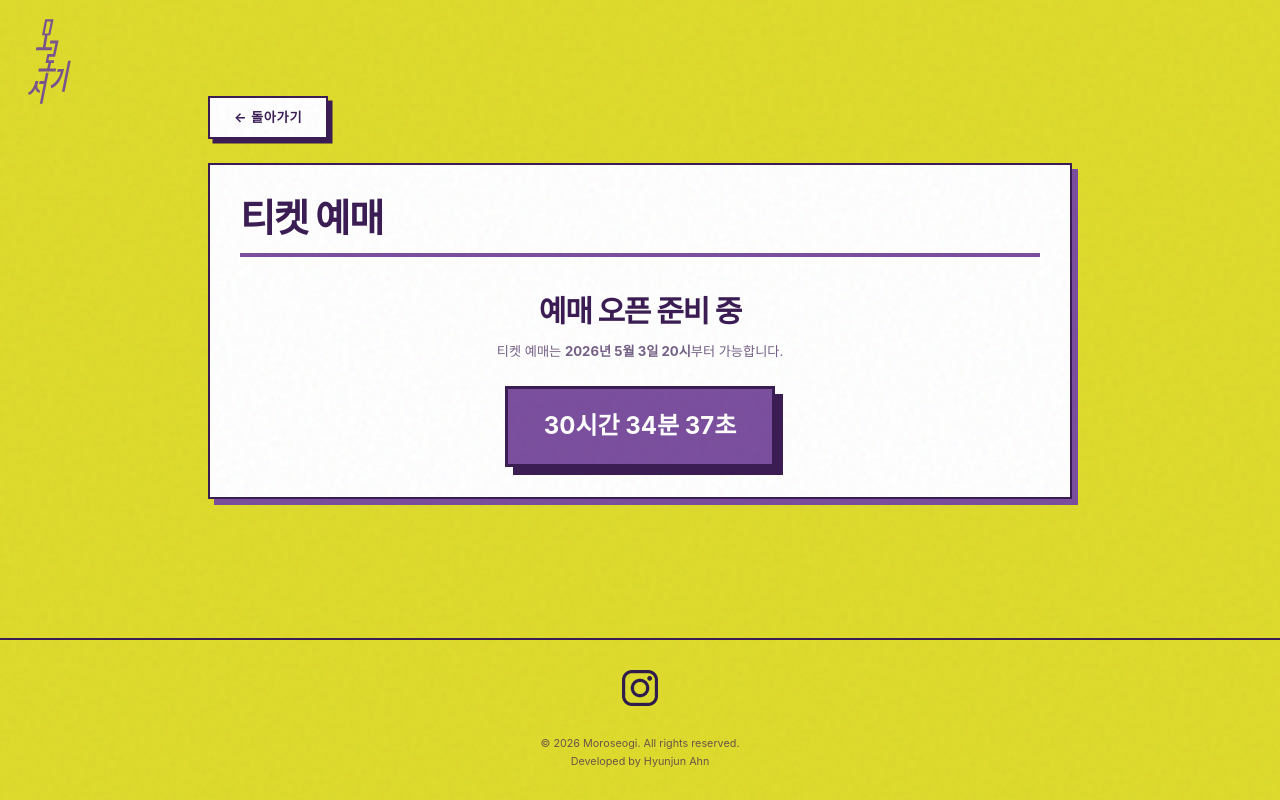
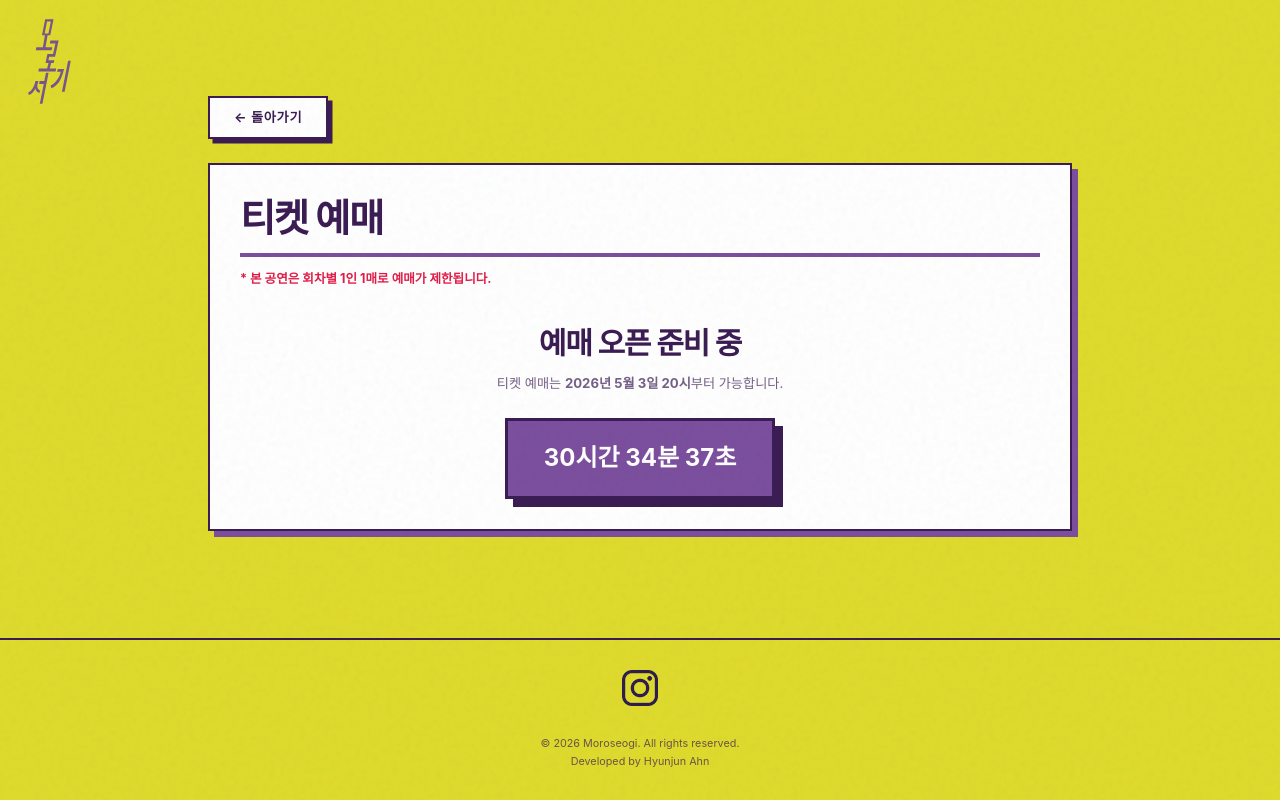
Before and after one commit to thisnicework/moroseogi, a React (Vite) app: page /booking in a window 1280 px wide. Built offline with nearby package versions, Linux system fonts and the light colour scheme; no server answers; the database is empty; a web font is replaced by a local one.

Commit message:
Update credits in PointsPage and add reservation limit notice in BookingPage

```diff
--- a/src/pages/BookingPage.tsx
+++ b/src/pages/BookingPage.tsx
@@ -225,7 +225,10 @@ export default function BookingPage() {
       </div>
 
       <div className="card">
-        <h1 className="mb-12" style={{ borderBottom: '4px solid var(--purple)', paddingBottom: '1rem' }}>티켓 예매</h1>
+        <h1 className="mb-4" style={{ borderBottom: '4px solid var(--purple)', paddingBottom: '1rem' }}>티켓 예매</h1>
+        <p className="mb-12" style={{ color: 'var(--error)', fontWeight: '700', fontSize: '1.05rem' }}>
+          * 본 공연은 회차별 1인 1매로 예매가 제한됩니다.
+        </p>
 
         {loading ? (
           <p className="text-center">공연 정보를 불러오는 중입니다...</p>
--- a/src/pages/PointsPage.tsx
+++ b/src/pages/PointsPage.tsx
@@ -43,7 +43,7 @@ export const pointsData = [
     keywords: ['끄덕임', '경청', '기억'],
     description: '<점이 되는 당신에게>에서는 \n출연자와 관객이 만나는 찰나의 순간이 더 길어진다.\n우리는 당신을 더 잘 만나기 위해\n그러니까 당신의 존재감을 더욱 느끼기 위해\n되려 당신을 직시하지 않는 태도로 아슬히 다가간다.\n애써 느리게, 굳이 부정확함을 감수하며.\n끄덕이는 몸들은 만남을 기념하는 춤을 추어 건넨다.\n결국, 극장으로부터 점이 될 당신에게.',
     viewing_points: '- ‘점이 되는 당신에게’ 속 만나는 방법으로 옆사람 만나보기',
-    credits: '안무: 임예주\n무용수: 김민 강보연 강시은 고예은\n음악: 조한아\n텍스트 리서치: 강다연\n프로듀서: 조은지\n무대감독: 윤예빈\n시노그래피: 김진선 이규민 차재이\n조명 디자인: 박재욱\n조명 오퍼레이터: 홍준기\n음향 디자인: 서우림\n음향 오퍼레이터: 이다현'
+    credits: '안무: 임예주\n무용수: 김민 강보연 강시은 고예은\n음악: 정주원 조한아\n텍스트 리서치: 강다연\n프로듀서: 조은지\n무대감독: 윤예빈\n시노그래피: 김진선 이규민 차재이\n조명 디자인: 박재욱\n조명 오퍼레이터: 홍준기\n음향 디자인: 서우림\n음향 오퍼레이터: 이다현'
   }
 ]
 
```
